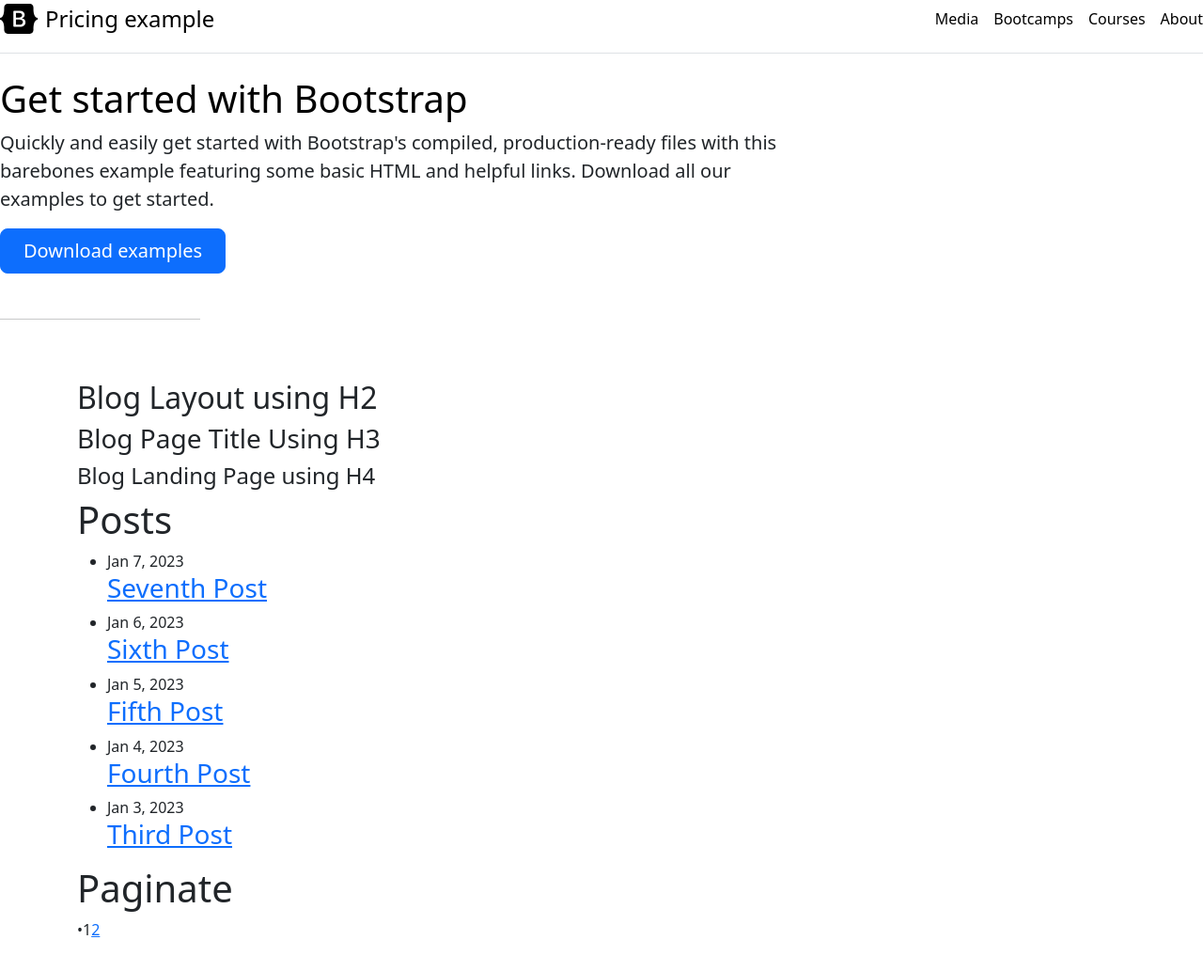
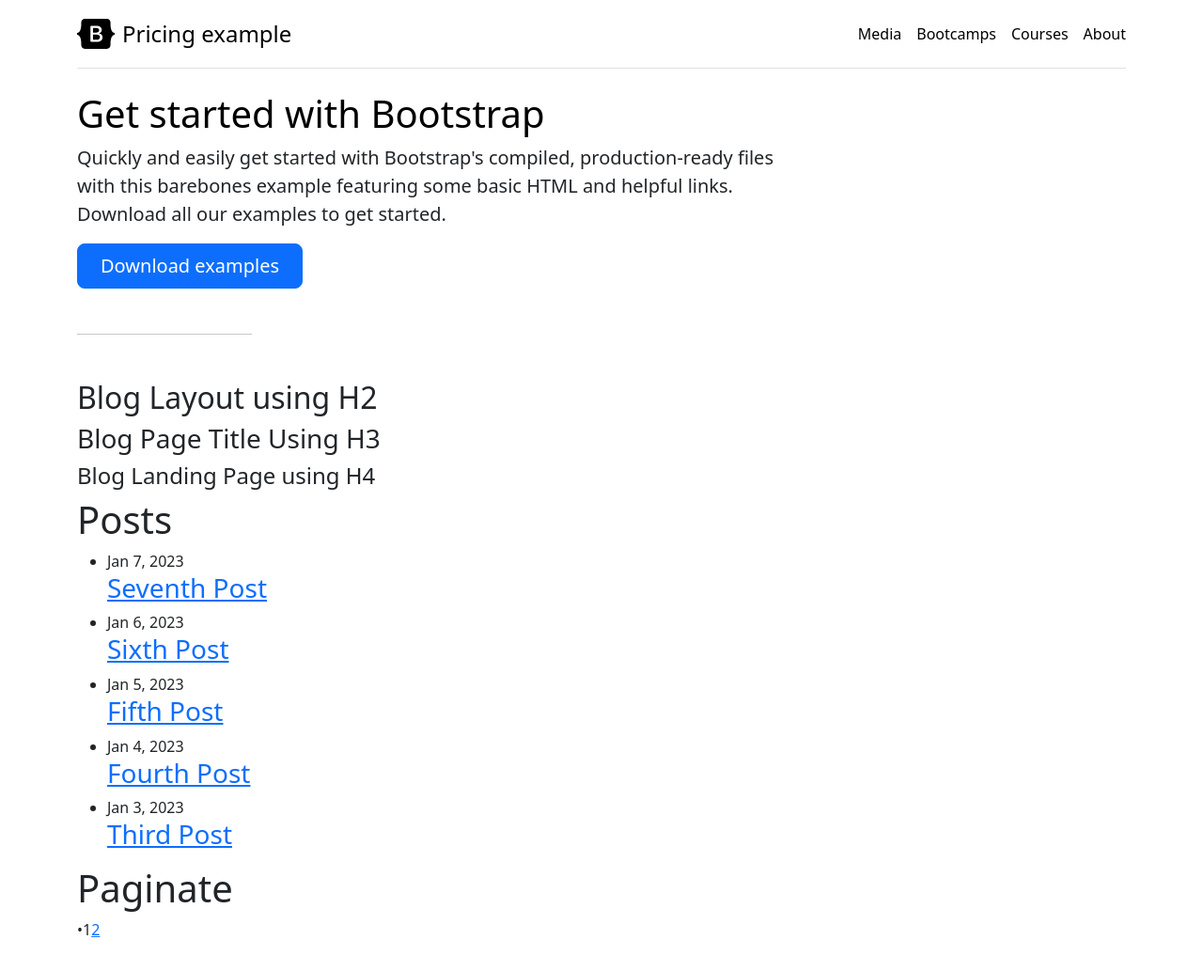
Before and after one commit to abelsan/plato, a Jekyll site: the page built from blog/index.html, in a window 1280 px wide. Shown: the whole page at 94% size. Built offline with Jekyll 4.4.1, drawn with Linux system fonts in a browser that asks for light colours; the list of posts is cut into pages by our own code.

Commit message:
bootstrap

```diff
--- a/_layouts/base.html
+++ b/_layouts/base.html
@@ -9,6 +9,7 @@
   </head>
   <body>
 
+    <div class="container py-3">
     <header>
       <div class="d-flex flex-column flex-md-row align-items-center pb-3 mb-4 border-bottom">
         <a href="/" class="d-flex align-items-center link-body-emphasis text-decoration-none">
@@ -35,8 +36,10 @@
 
     </header>
 
-    <div class="container py-3">
+    <!-- <div class="container py-3">   -->
       {{ content }}
+
     </div>
+
   </body>
 </html>
```
